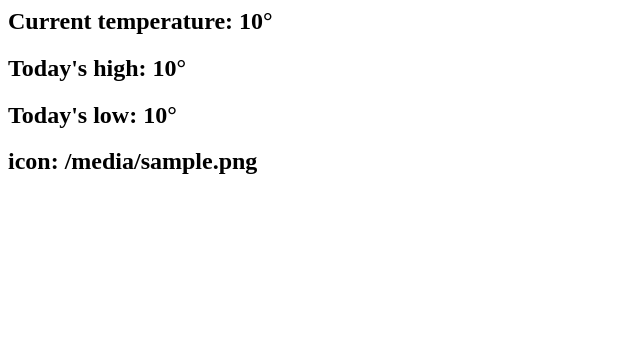
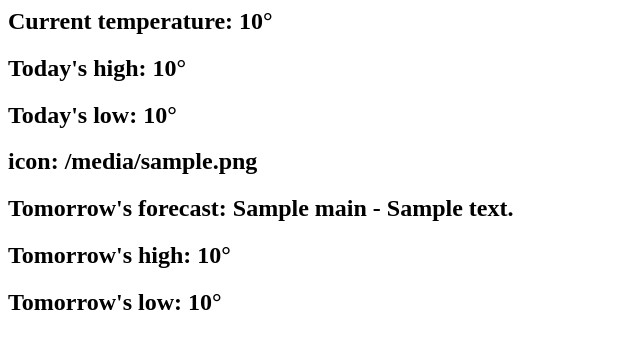
Before and after one commit to JoshLudahl/qaable, a Flask app: page / in a window 1280 px wide. Shown: the part 160-509 px from the top of the page, without its empty margins (0-640 px from the left). Run offline with Flask 2, Linux system fonts and the light colour scheme; a database or web service that is not in the repository returns one stand-in record (values such as "Sample title"); data that the repository does not hold is empty.

Commit message:
weather tomorrow

```diff
--- a/templates/index.html
+++ b/templates/index.html
@@ -18,6 +18,10 @@
         <h2>Today's high: {{ weather.daily[0].temp.max | round | int }}&#176;</h2>
         <h2>Today's low: {{ weather.daily[0].temp.min | round | int }}&#176;</h2>
         <h2>icon: {{ weather.current.weather[0].icon }}</h2>
+
+        <h2>Tomorrow's forecast: {{ weather.daily[0].weather.main }} - {{ weather.daily[0].weather.description }}</h2>
+        <h2>Tomorrow's high: {{ weather.daily[1].temp.max | round | int }}&#176;</h2>
+        <h2>Tomorrow's low: {{ weather.daily[1].temp.min | round | int }}&#176;</h2>
     </html>
 
 </html>
```
